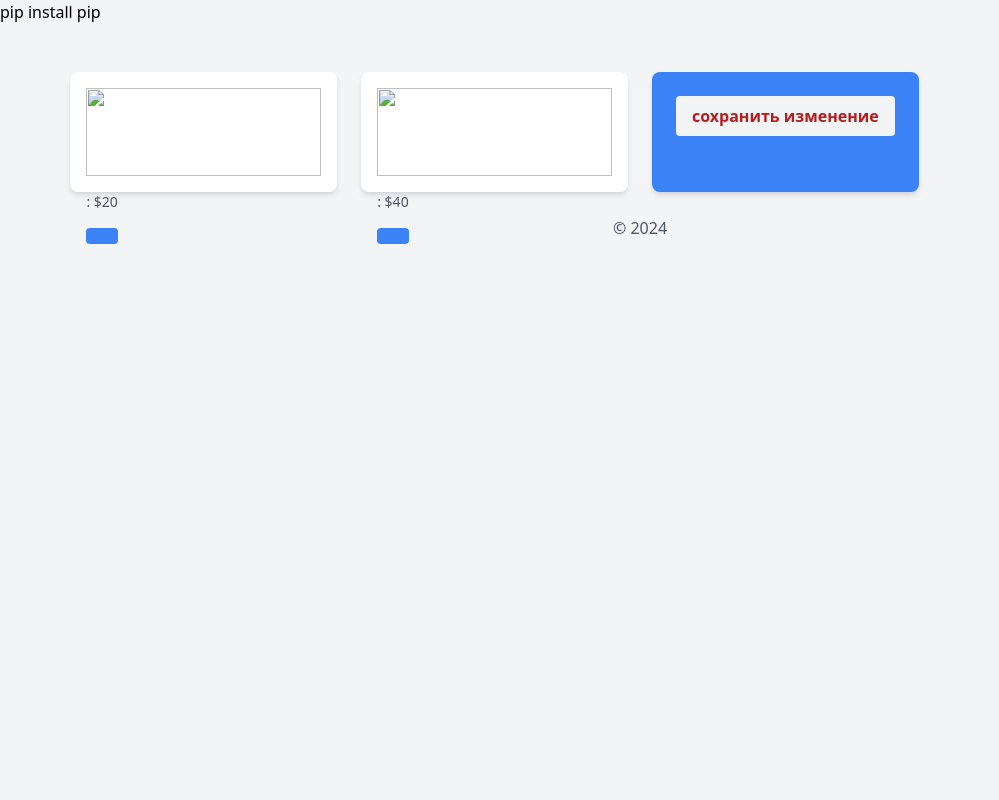
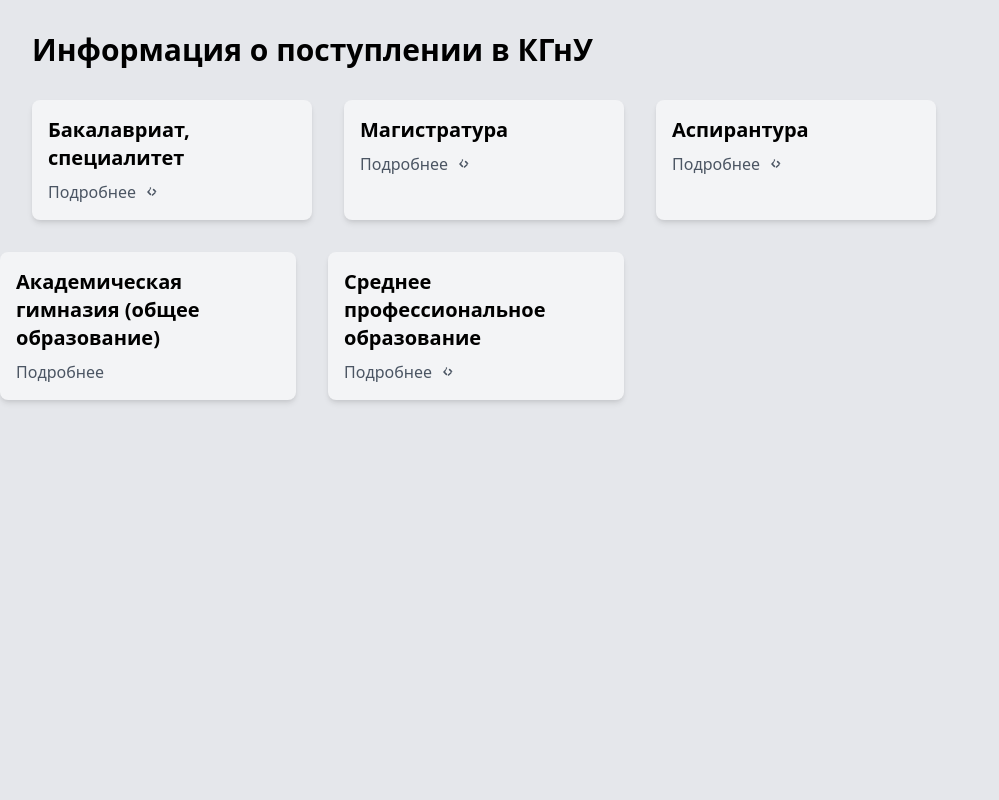
Before and after one commit to sokolprame/KYRSACH, a Django app: page / in a window 1280 px wide. Shown: the whole page, without its empty margins (0-999 px from the left). Run offline with Django 3.2, Linux system fonts and the light colour scheme; some libraries are stand-ins or nearby versions.

Commit message:
КГнУ

```diff
--- /dev/null
+++ b/KYRSACH/env2/pyvenv.cfg
@@ -0,0 +1,5 @@
+home = C:\Users\3loqic\AppData\Local\Programs\Python\Python312
+include-system-site-packages = false
+version = 3.12.0
+executable = C:\Users\3loqic\AppData\Local\Programs\Python\Python312\python.exe
+command = C:\Users\3loqic\AppData\Local\Programs\Python\Python312\python.exe -m venv C:\Users\3loqic\Source\Repos\KYRSACH\KYRSACH\env2
--- a/KYRSACH/main/templates/main/index.html
+++ b/KYRSACH/main/templates/main/index.html
@@ -1,52 +1,96 @@
-pip install pip
 <!DOCTYPE html>
 <html lang="ru">
 
 <head>
     <meta charset="UTF-8">
     <meta name="viewport" content="width=device-width, initial-scale=1.0">
-    <title></title>
+    <title>Приемная комиссия КГнУ</title>
+    <!-- Подключение стилей Tailwind CSS -->
     <link href="https://cdn.jsdelivr.net/npm/tailwindcss@2.2.19/dist/tailwind.min.css" rel="stylesheet">
 </head>
 
-<body class="bg-gray-100">
-    <div class="container mx-auto">
-        <header class="py-6">
-            <h1 class="text-3xl font-bold text-center"></h1>
-        </header>
+<body class="bg-gray-200">
+    <div class="container mx-auto p-8">
+        <h1 class="text-3xl font-bold mb-8">Информация о поступлении в КГнУ</h1>
+        <!-- Блок с программами -->
+        <ol class="grid grid-cols-1 sm:grid-cols-2 md:grid-cols-3 lg:grid-cols-4 gap-8">
+            <!-- Бакалавриат и специалитет -->
+            <li class="bg-gray-100 rounded-lg overflow-hidden shadow-md">
+                <a href="/programs/bakalavriat/" class="block">
+                    <div class="p-4">
+                        <h3 class="text-xl font-semibold mb-2">Бакалавриат, специалитет</h3>
+                        <div class="flex items-center">
+                            <span class="text-gray-600 mr-2">Подробнее</span>
+                            <svg class="w-4 h-4 fill-current text-gray-600" xmlns="http://www.w3.org/2000/svg" viewBox="0 0 20 20">
+                                <path d="M7.293 4.293a1 1 0 011.414 1.414L6.414 10l2.293 2.293a1 1 0 01-1.414 1.414l-3-3a1 1 0 010-1.414l3-3zM14.293 10a1 1 0 010 1.414l-3 3a1 1 0 01-1.414-1.414L13.586 10l-2.293-2.293a1 1 0 111.414-1.414l3 3z" />
+                            </svg>
+                        </div>
+                    </div>
+                </a>
+            </li>
+            <!-- Магистратура -->
+            <li class="bg-gray-100 rounded-lg overflow-hidden shadow-md">
+                <a href="/programs/magistratura/" class="block">
+                    <div class="p-4">
+                        <h3 class="text-xl font-semibold mb-2">Магистратура</h3>
+                        <div class="flex items-center">
+                            <span class="text-gray-600 mr-2">Подробнее</span>
+                            <svg class="w-4 h-4 fill-current text-gray-600" xmlns="http://www.w3.org/2000/svg" viewBox="0 0 20 20">
+                                <path d="M7.293 4.293a1 1 0 011.414 1.414L6.414 10l2.293 2.293a1 1 0 01-1.414 1.414l-3-3a1 1 0 010-1.414l3-3zM14.293 10a1 1 0 010 1.414l-3 3a1 1 0 01-1.414-1.414L13.586 10l-2.293-2.293a1 1 0 111.414-1.414l3 3z" />
+                            </svg>
+                        </div>
+                    </div>
+                </a>
+            </li>
+            <!-- Аспирантура -->
+            <li class="bg-gray-100 rounded-lg overflow-hidden shadow-md">
+                <a href="/programs/aspirantura/" class="block">
+                    <div class="p-4">
+                        <h3 class="text-xl font-semibold mb-2">Аспирантура</h3>
+                        <div class="flex items-center">
+                            <span class="text-gray-600 mr-2">Подробнее</span>
+                            <svg class="w-4 h-4 fill-current text-gray-600" xmlns="http://www.w3.org/2000/svg" viewBox="0 0 20 20">
+                                <path d="M7.293 4.293a1 1 0 011.414 1.414L6.414 10l2.293 2.293a1 1 0 01-1.414 1.414l-3-3a1 1 0 010-1.414l3-3zM14.293 10a1 1 0 010 1.414l-3 3a1 1 0 01-1.414-1.414L13.586 10l-2.293-2.293a1 1 0 111.414-1.414l3 3z" />
+                            </svg>
+                        </div>
+                    </div>
+                </a>
+            </li>
+        </ol>
+    </div>
 
-        <main class="flex justify-center">
-            <div class="grid grid-cols-1 gap-6 sm:grid-cols-2 md:grid-cols-3 lg:grid-cols-4">
-                <div class="bg-white shadow-md rounded-lg p-4">
-                    <img src="https://via.placeholder.com/150" alt="" class="w-full mb-4">
-                    <h2 class="text-lg font-semibold"></h2>
-                    <p class="text-sm text-gray-600">: $20</p>
-                    <button class="mt-4 bg-blue-500 hover:bg-blue-700 text-white font-bold py-2 px-4 rounded">
-                    </button>
-                </div>
-
-                <div class="bg-white shadow-md rounded-lg p-4">
-                    <img src="https://via.placeholder.com/150" alt="" class="w-full mb-4">
-                    <h2 class="text-lg font-semibold"></h2>
-                    <p class="text-sm text-gray-600">: $40</p>
-                    <button class="mt-4 bg-blue-500 hover:bg-blue-700 text-white font-bold py-2 px-4 rounded">
-                    </button>
-                </div>
-
-                <div class="bg-blue-500 shadow-md rounded-lg p-6">
-                    <img class="float-right hover:float-left" src="" />
-                    <h2 class="text-lg font-sans"></h2>
-                    <button class="bg-gray-100 hover:bg-blue-700 text-red-700 font-bold py-2 px-4 rounded">
-                        сохранить изменение
-                    </button>
-                </div>
-            </div>
-        </main>
-
-        <footer class="py-6 text-center text-gray-600">
-            &copy; 2024
-        </footer>
-    </div>
 </body>
 
 </html>
+
+            </a>
+        </div>
+<!-- Программа Ординатура -->
+    </div>
+<div class="container mx-auto">
+    <div class="grid grid-cols-1 sm:grid-cols-2 md:grid-cols-3 lg:grid-cols-4 gap-8">
+        <!-- Программа" -->
+        <div class="bg-gray-100 rounded-lg overflow-hidden shadow-md">
+            <a href="/programs/akademicheskaya-gimnaziya/" class="block">
+                <div class="p-4">
+                    <h3 class="text-xl font-semibold mb-2">Академическая гимназия (общее образование)</h3>
+                    <div class="flex items-center">
+                        <span class="text-gray-600 mr-2">Подробнее</span>
+                    </div>
+                </div>
+            </a>
+        </div>
+        <!-- Программа "Среднее профессиональное образование" -->
+        <div class="bg-gray-100 rounded-lg overflow-hidden shadow-md">
+            <a href="/programs/professional-education/" class="block">
+                <div class="p-4">
+                    <h3 class="text-xl font-semibold mb-2">Среднее профессиональное образование</h3>
+                    <div class="flex items-center">
+                        <span class="text-gray-600 mr-2">Подробнее</span>
+                        <svg class="w-4 h-4 fill-current text-gray-600" xmlns="http://www.w3.org/2000/svg" viewBox="0 0 20 20"><path d="M7.293 4.293a1 1 0 011.414 1.414L6.414 10l2.293 2.293a1 1 0 01-1.414 1.414l-3-3a1 1 0 010-1.414l3-3zM14.293 10a1 1 0 010 1.414l-3 3a1 1 0 01-1.414-1.414L13.586 10l-2.293-2.293a1 1 0 111.414-1.414l3 3z" /></svg>
+                    </div>
+                </div>
+            </a>
+        </div>
+    </div>
+</div>
```
Also changed, not shown: 12 other files.
